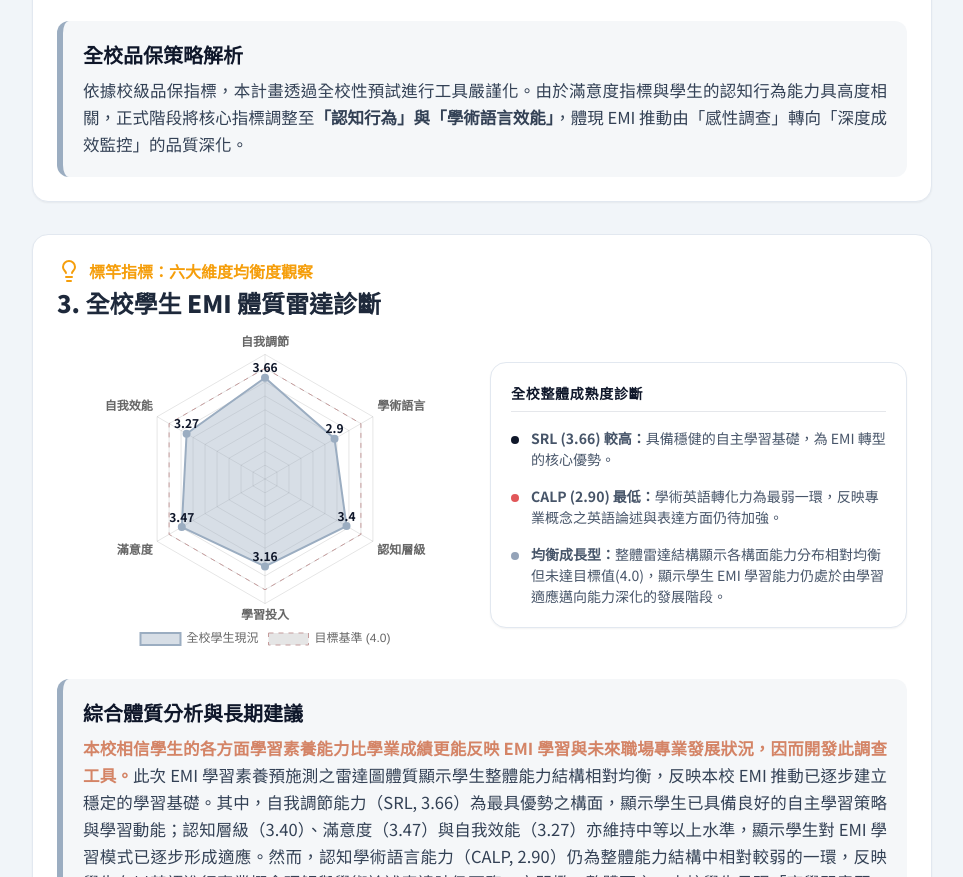
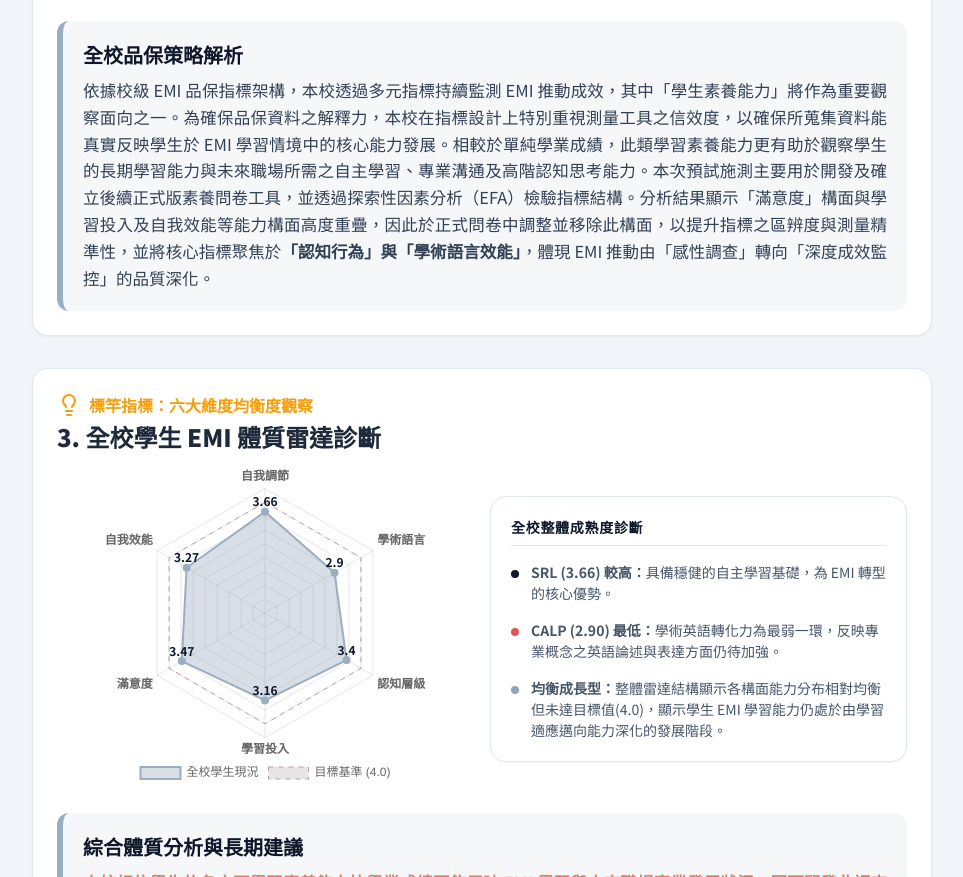
Before and after one commit to KC953/113pilot, a plain HTML site: page index.html in a window 1280 px wide. Shown: the part 1375-2252 px from the top of the page, without its empty margins (158-1121 px from the left). Drawn offline with nearby package versions, Linux system fonts and the light colour scheme.

Commit message:
Update index.html

```diff
--- a/index.html
+++ b/index.html
@@ -143,7 +143,7 @@
             <div class="analysis-box rounded-xl p-5 mt-6 text-justify">
                 <span class="font-black text-xl block text-[#0f172a] mb-2">全校品保策略解析</span>
                 <p class="text-[16.5px] leading-relaxed text-[#334155]">
-                    依據校級品保指標，本計畫透過全校性預試進行工具嚴謹化。由於滿意度指標與學生的認知行為能力具高度相關，正式階段將核心指標調整至<strong>「認知行為」與「學術語言效能」</strong>，體現 EMI 推動由「感性調查」轉向「深度成效監控」的品質深化。
+                    依據校級 EMI 品保指標架構，本校透過多元指標持續監測 EMI 推動成效，其中「學生素養能力」將作為重要觀察面向之一。為確保品保資料之解釋力，本校在指標設計上特別重視測量工具之信效度，以確保所蒐集資料能真實反映學生於 EMI 學習情境中的核心能力發展。相較於單純學業成績，此類學習素養能力更有助於觀察學生的長期學習能力與未來職場所需之自主學習、專業溝通及高階認知思考能力。本次預試施測主要用於開發及確立後續正式版素養問卷工具，並透過探索性因素分析（EFA）檢驗指標結構。分析結果顯示「滿意度」構面與學習投入及自我效能等能力構面高度重疊，因此於正式問卷中調整並移除此構面，以提升指標之區辨度與測量精準性，並將核心指標聚焦於<strong>「認知行為」與「學術語言效能」</strong>，體現 EMI 推動由「感性調查」轉向「深度成效監控」的品質深化。
                 </p>
             </div>
         </div>
```
